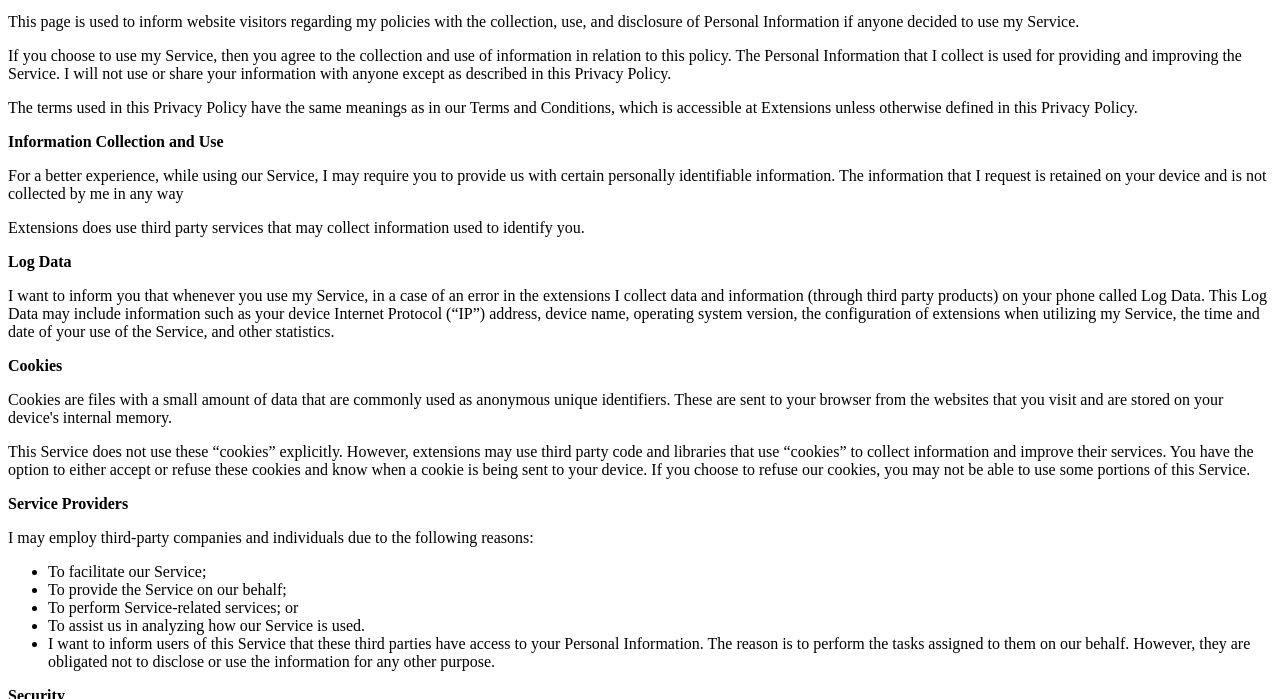
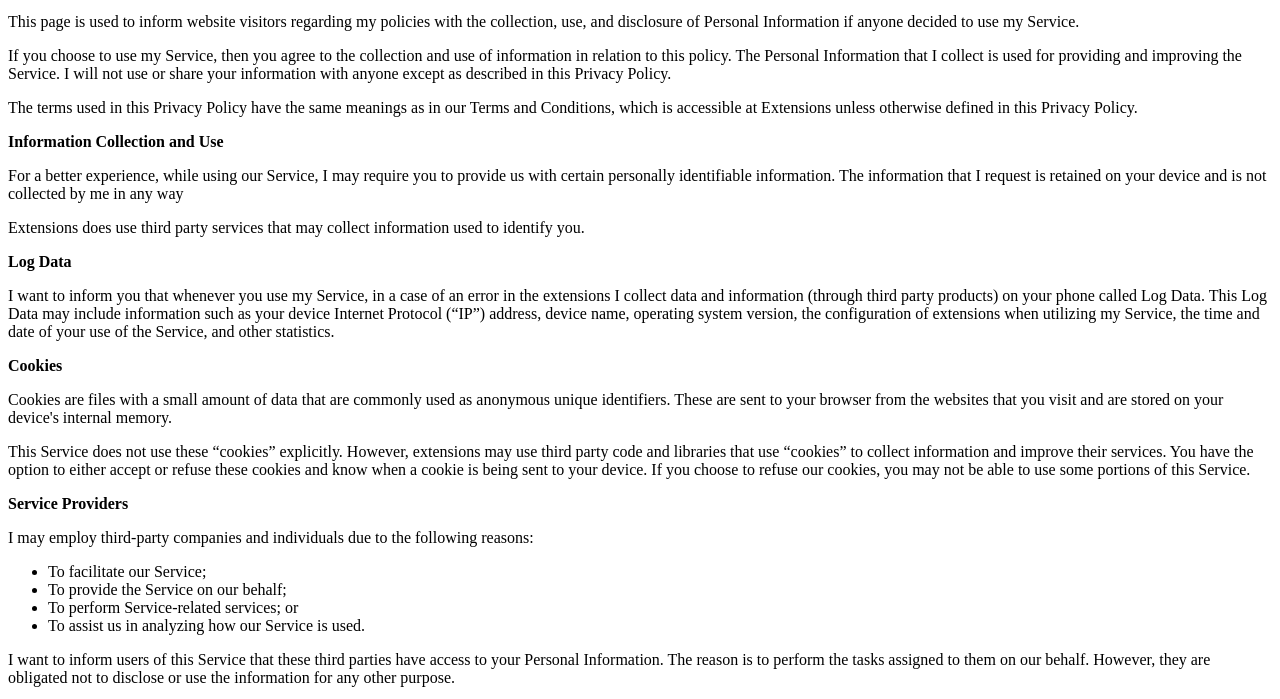
Before and after one commit to SlavaYurthev/slavayurthev.github.io, a plain HTML site: page privacy-policy.html in a window 1280 px wide. Shown: the part 101-800 px from the top of the page. Drawn offline with Linux system fonts and the light colour scheme.

Commit message:
Update privacy-policy.html

```diff
--- a/privacy-policy.html
+++ b/privacy-policy.html
@@ -38,8 +38,9 @@
 <li>To provide the Service on our behalf;</li>
 <li>To perform Service-related services; or</li>
 <li>To assist us in analyzing how our Service is used.</li>
-<li>I want to inform users of this Service that these third parties have access to your Personal Information. The reason is to perform the tasks assigned to them on our behalf. However, they are obligated not to disclose or use the information for any other purpose.</li>
 </ul>
+
+<p>I want to inform users of this Service that these third parties have access to your Personal Information. The reason is to perform the tasks assigned to them on our behalf. However, they are obligated not to disclose or use the information for any other purpose.</p>
 
 <strong>Security</strong>
 
```
